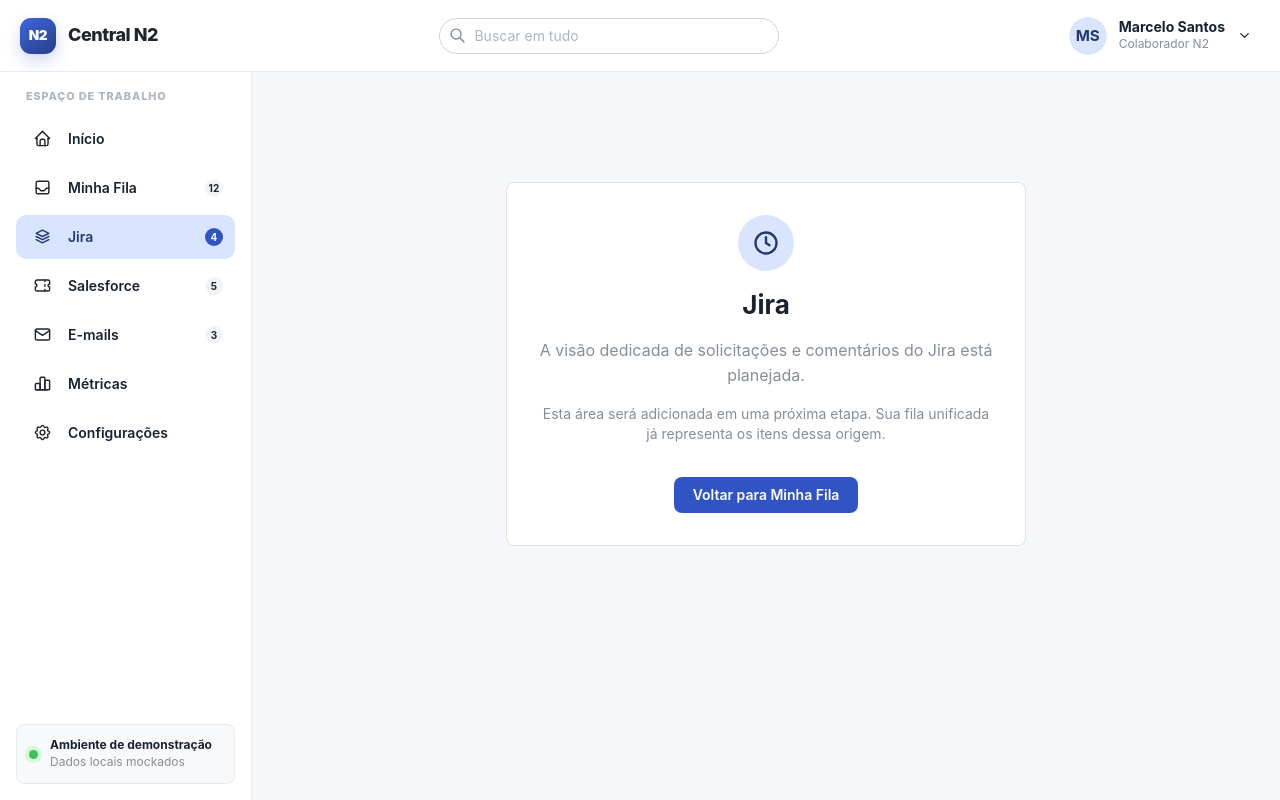
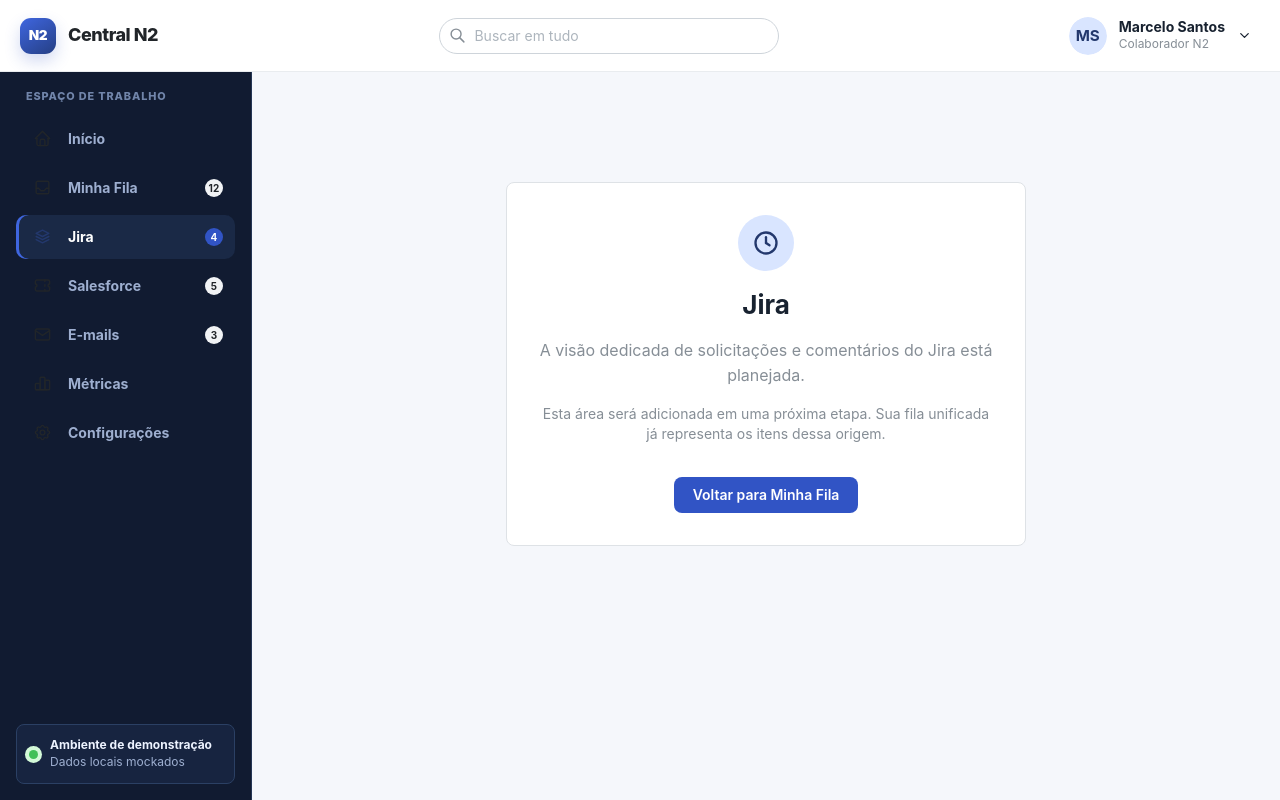
Before and after one commit to marcelo-machado-dev/dashboard-n2, a Next.js app in the folder frontend/web/: page /jira in a window 1280 px wide. Built offline with nearby package versions, Linux system fonts and the light colour scheme.

Commit message:
style: add dark sidebar navigation

```diff
--- a/frontend/web/src/presentation/layouts/application-shell.module.css
+++ b/frontend/web/src/presentation/layouts/application-shell.module.css
@@ -5,8 +5,40 @@
 }
 
 .navbar {
-  background: var(--mantine-color-white);
-  border-color: var(--mantine-color-gray-2);
+  --sidebar-bg: #111b31;
+  --sidebar-surface: #1a2946;
+  --sidebar-text: #edf3ff;
+  --sidebar-muted: #9eafd0;
+  background: var(--sidebar-bg);
+  border-color: #253655;
+  color: var(--sidebar-text);
+}
+
+.navbar :global(.mantine-ScrollArea-viewport) {
+  scrollbar-color: #34496f transparent;
+}
+
+.navbar :global(.mantine-NavLink-root) {
+  color: var(--sidebar-muted);
+}
+
+.navbar :global(.mantine-NavLink-root:hover) {
+  background: rgba(123, 157, 224, 0.12);
+  color: var(--sidebar-text);
+}
+
+.navbar :global(.mantine-NavLink-root[data-active]) {
+  background: var(--sidebar-surface);
+  color: #ffffff;
+  box-shadow: inset 3px 0 0 var(--mantine-color-brand-5);
+}
+
+.navbar :global(.mantine-NavLink-label) {
+  font-weight: 650;
+}
+
+.navbar :global(.mantine-NavLink-section) {
+  color: inherit;
 }
 
 .brandMark {
@@ -43,7 +75,7 @@
 
 .sectionLabel {
   padding-inline: 10px;
-  color: var(--mantine-color-gray-5);
+  color: #7185aa;
   font-size: 0.68rem;
   font-weight: 800;
   letter-spacing: 0.08em;
@@ -57,9 +89,17 @@
 .environmentCard {
   margin-top: var(--mantine-spacing-md);
   padding: 12px;
-  border: 1px solid var(--mantine-color-gray-2);
+  border: 1px solid #2b4064;
   border-radius: var(--mantine-radius-md);
-  background: var(--mantine-color-gray-0);
+  background: rgba(26, 41, 70, 0.72);
+}
+
+.environmentCard :global(.mantine-Text-root) {
+  color: var(--sidebar-text);
+}
+
+.environmentMeta {
+  color: var(--sidebar-muted) !important;
 }
 
 .environmentDot {
--- a/frontend/web/src/presentation/layouts/application-shell.tsx
+++ b/frontend/web/src/presentation/layouts/application-shell.tsx
@@ -102,7 +102,7 @@
         </Group>
       </AppShell.Header>
 
-      <AppShell.Navbar p="md" className={classes.navbar}>
+      <AppShell.Navbar p="md" className={classes.navbar} data-theme="dark">
         <AppShell.Section grow component={ScrollArea}>
           <Text className={classes.sectionLabel}>ESPAÇO DE TRABALHO</Text>
           <Stack gap={5} mt="sm">
@@ -148,7 +148,7 @@
               <Text size="xs" fw={700}>
                 Ambiente de demonstração
               </Text>
-              <Text size="xs" c="dimmed">
+              <Text size="xs" className={classes.environmentMeta}>
                 Dados locais mockados
               </Text>
             </div>
```
Also changed, not shown: 1 other file (tests, documents, lock files or other folders).
